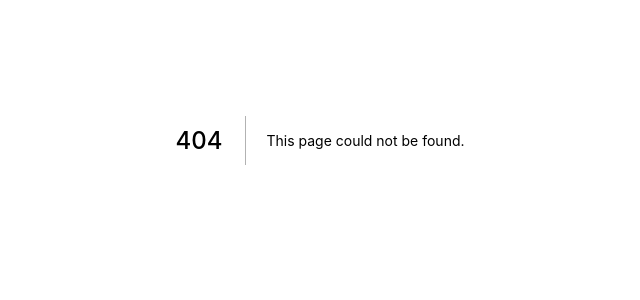
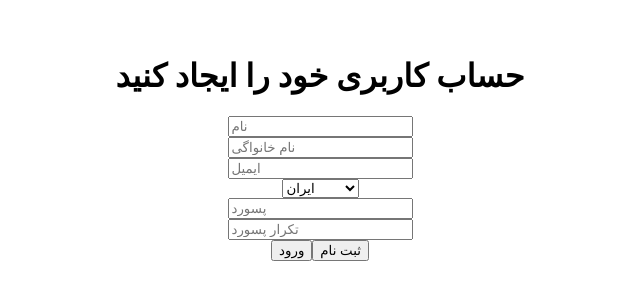
Before and after one commit to mtithut/pelasio-app, a Next.js app: page /signup/register in a window 1280 px wide. Before the commit this address had no page. Shown: the part 260-560 px from the top of the page, without its empty margins (320-960 px from the left). Built offline with nearby package versions, Linux system fonts and the light colour scheme.

Commit message:
add login view add register view

```diff
--- /dev/null
+++ b/components/utility/validation.js
@@ -0,0 +1,17 @@
+export const isValidName = (value) => {
+    return value && value.length
+}
+export const isValidFamily = (value) => {
+    return value && value.length
+}
+export const isValidPassword = (value) => {
+    return value && value.length
+}
+export const isValidPasswordRep = (pass, passRep) => {
+    return passRep && passRep.length && pass === passRep
+}
+
+const emailRegx = /^[\w-\.]+@([\w-]+\.)+[\w-]{2,4}$/
+export const isValidEmail = (value) => {
+    return emailRegx.test(value)
+}
--- /dev/null
+++ b/pages/signup/register.js
@@ -0,0 +1,115 @@
+import React, {useState} from "react";
+import Router from 'next/router';
+import styles from '../../styles/Home.module.css'
+import {connect} from "react-redux";
+import {
+    isValidEmail,
+    isValidFamily,
+    isValidName,
+    isValidPassword,
+    isValidPasswordRep
+} from "../../components/utility/validation";
+
+
+function Register(props) {
+    const {register} = props
+    const [name, setName] = useState(undefined)
+    const [family, setFamily] = useState(undefined)
+    const [country, setCountry] = useState(1)
+    const [email, setEmail] = useState(undefined)
+    const [pass, setPass] = useState(undefined)
+    const [passRep, setPassRep] = useState(undefined)
+    const [validation, setValidation] = useState({name: true, family: true, email: true, pass: true, passRep: true})
+
+
+    const onChangeName = (event) => {
+        setName(event.target.value)
+    }
+    const onChangeFamily = (event) => {
+        setFamily(event.target.value)
+    }
+    const onChangeCountry = (event) => {
+        setCountry(event.target.value)
+    }
+    const onChangeEmail = (event) => {
+        const value = event.target.value
+        setEmail(value)
+    }
+    const onChangePass = (event) => {
+        setPass(event.target.value)
+    }
+    const onChangePassRep = (event) => {
+        setPassRep(event.target.value)
+    }
+    const onClickRegister = () => {
+        if (isValidName(name) && isValidFamily(family) && isValidEmail(email) && country && isValidPassword(pass) && isValidPasswordRep(pass, passRep)) {
+            // call register
+        }
+        setValidation({
+            name: isValidName(name),
+            family: isValidFamily(family),
+            email: isValidFamily(email),
+            pass: isValidPassword(pass),
+            passRep: isValidPasswordRep(pass, passRep)
+        })
+    }
+    const onClickGoLogin = () => {
+        Router.push('/signup')
+    }
+
+
+    return <div className={styles.container}>
+        <h1>حساب کاربری خود را ایجاد کنید</h1>
+        <div>
+            <input type={'text'} value={name} onChange={onChangeName} placeholder={'نام'}/>
+        </div>
+        <div className={styles.error} hidden={validation.name}>
+            <span>نام را وارد کنید</span>
+        </div>
+        <div>
+            <input type={'text'} value={family} onChange={onChangeFamily} placeholder={'نام خانواگی'}/>
+
+        </div>
+        <div className={styles.error} hidden={validation.family}>
+            <span>نام خانوادگی را وارد کنید</span>
+        </div>
+
+        <div>
+            <input type={'text'} value={email} onChange={onChangeEmail} placeholder={'ایمیل'}/>
+
+        </div>
+        <div className={styles.error} hidden={validation.email}>
+            <span>ایمیل معتبر وارد کنید</span>
+        </div>
+        <div>
+            <select value={country} onChange={onChangeCountry} placeholder={'کشور'}>
+                <option value={1}> ایران</option>
+                <option value={2}>عراق</option>
+                <option value={2}>افغانستان</option>
+            </select>
+        </div>
+        <div>
+            <input type={'password'} value={pass} onChange={onChangePass} placeholder={'پسورد'}/>
+        </div>
+        <div className={styles.error} hidden={validation.pass}>
+            <span>رمز عبور معتبر وارد کنید</span>
+        </div>
+        <div>
+            <input type={'password'} value={passRep} onChange={onChangePassRep} placeholder={'تکرار پسورد'}/>
+
+        </div>
+        <div className={styles.error} hidden={validation.passRep}>
+            <span>تکرار رمز عبور معتبر وارد کنید</span>
+        </div>
+        <div>
+            <button type={'button'} onClick={onClickGoLogin}>ورود</button>
+            <button type={'button'} onClick={onClickRegister}>ثبت نام</button>
+        </div>
+    </div>
+}
+
+const mapStateToProps = state => ({});
+
+
+const mapDispatchToProps = {};
+export default connect(mapStateToProps, mapDispatchToProps)(Register);
--- a/redux/actions/actions.js
+++ b/redux/actions/actions.js
@@ -1,4 +1,4 @@
-import { INCREMENT_COUNTER , DECREMENT_COUNTER } from '../ActionType'
+import { INCREMENT_COUNTER , DECREMENT_COUNTER } from '../actionType'
 
 
 export const incrementCounter = () => ({
--- a/redux/reducers/reducer.js
+++ b/redux/reducers/reducer.js
@@ -1,4 +1,4 @@
-import {DECREMENT_COUNTER, INCREMENT_COUNTER} from '../ActionType';
+import {DECREMENT_COUNTER, INCREMENT_COUNTER} from '../actionType';
 
 export const initialState = {
     value: 20
--- a/styles/Home.module.css
+++ b/styles/Home.module.css
@@ -62,6 +62,13 @@
   font-size: 1.5rem;
 }
 
+.error{
+  color: red;
+  font-size: smaller;
+  padding: 2px;
+  margin-bottom: 4px;
+}
+
 .code {
   background: #fafafa;
   border-radius: 5px;
```
Also changed, not shown: pages/index.js (+8 -4 lines), pages/signup/index.js (added, +61 -0 lines), redux/actionType/index.js (renamed from redux/ActionType/index.js).
